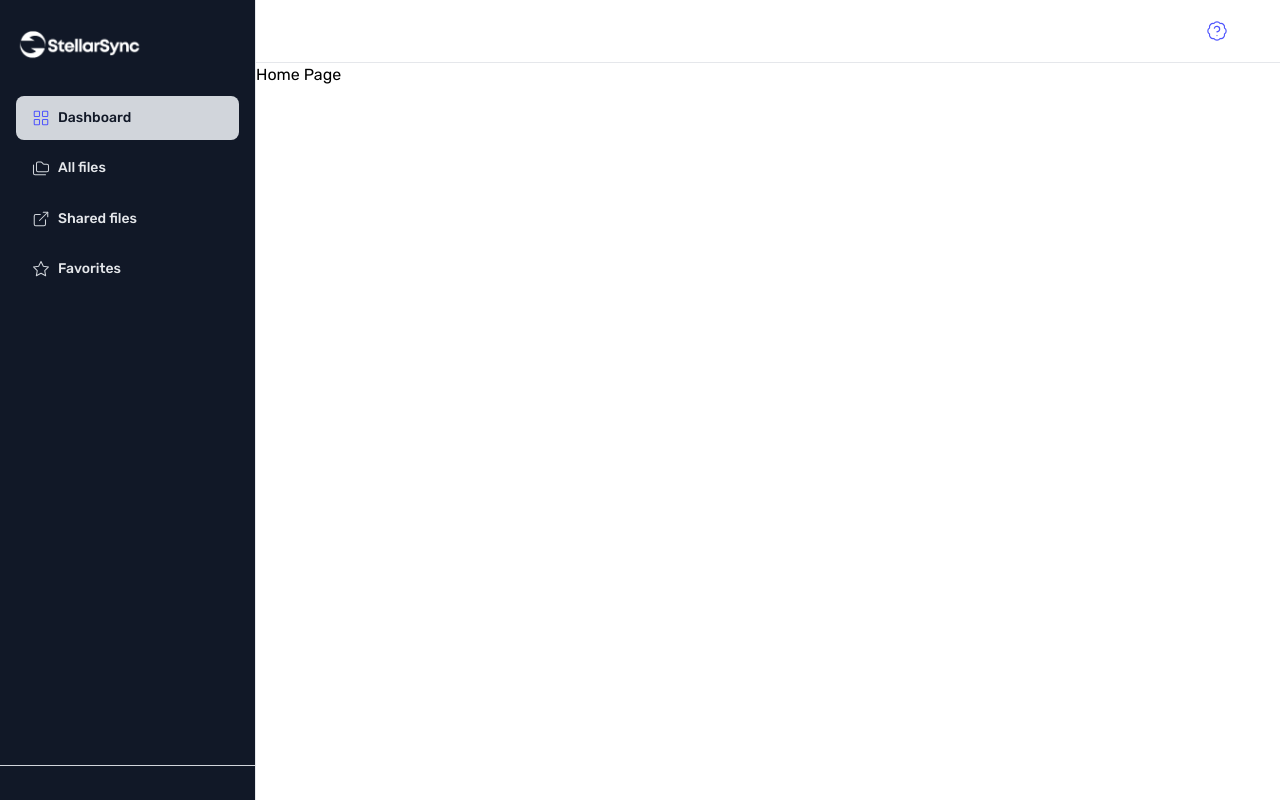
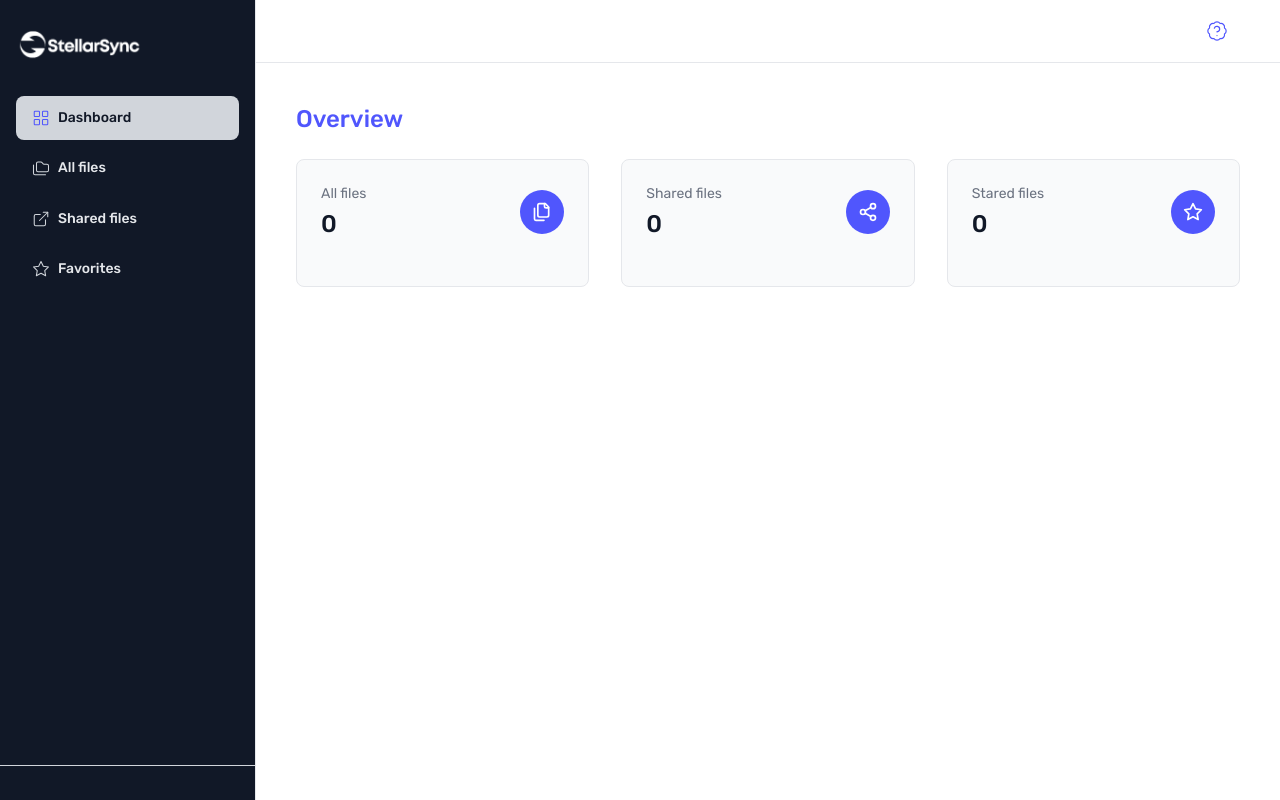
Before and after one commit to abdrzqsalihu/stellar-sync, a Next.js app: page /home in a window 1280 px wide. Built offline with nearby package versions, Linux system fonts and the light colour scheme; no server answers.

Commit message:
integrated the overview component

```diff
--- /dev/null
+++ b/app/(dashboard)/(routes)/home/_components/Overview.jsx
@@ -0,0 +1,59 @@
+import { Files, Share2, Star } from "lucide-react";
+import React from "react";
+
+function Overview() {
+  return (
+    <div>
+      <h1 className="text-2xl font-medium text-primary mb-6">Overview</h1>
+      <div className="grid grid-cols-1 gap-4 lg:grid-cols-3 lg:gap-8">
+        <div className="rounded-lg">
+          <div className="h-32 rounded-lg border border-gray-200 bg-gray-50 p-6">
+            <div className="flex items-center justify-between">
+              <div>
+                <p className="text-sm text-gray-500">All files</p>
+
+                <p className="text-2xl mt-1 font-medium text-gray-900">0</p>
+              </div>
+
+              <span className="rounded-full bg-primary p-3 text-white">
+                <Files size={20} />
+              </span>
+            </div>
+          </div>
+        </div>
+        <div className="rounded-lg">
+          <div className="h-32 rounded-lg border border-gray-200 bg-gray-50 p-6">
+            <div className="flex items-center justify-between">
+              <div>
+                <p className="text-sm text-gray-500">Shared files</p>
+
+                <p className="text-2xl mt-1 font-medium text-gray-900">0</p>
+              </div>
+
+              <span className="rounded-full bg-primary p-3 text-white">
+                <Share2 size={20} />
+              </span>
+            </div>
+          </div>
+        </div>
+        <div className="rounded-lg">
+          <div className="h-32 rounded-lg border border-gray-200 bg-gray-50 p-6">
+            <div className="flex items-center justify-between">
+              <div>
+                <p className="text-sm text-gray-500">Stared files</p>
+
+                <p className="text-2xl mt-1 font-medium text-gray-900">0</p>
+              </div>
+
+              <span className="rounded-full bg-primary p-3 text-white">
+                <Star size={20} />
+              </span>
+            </div>
+          </div>
+        </div>
+      </div>
+    </div>
+  );
+}
+
+export default Overview;
--- a/app/(dashboard)/(routes)/home/page.jsx
+++ b/app/(dashboard)/(routes)/home/page.jsx
@@ -1,7 +1,12 @@
 import React from "react";
+import Overview from "./_components/Overview";
 
 function HomePage() {
-  return <div>Home Page</div>;
+  return (
+    <div className="mx-auto px-10 mt-10">
+      <Overview />
+    </div>
+  );
 }
 
 export default HomePage;
```
